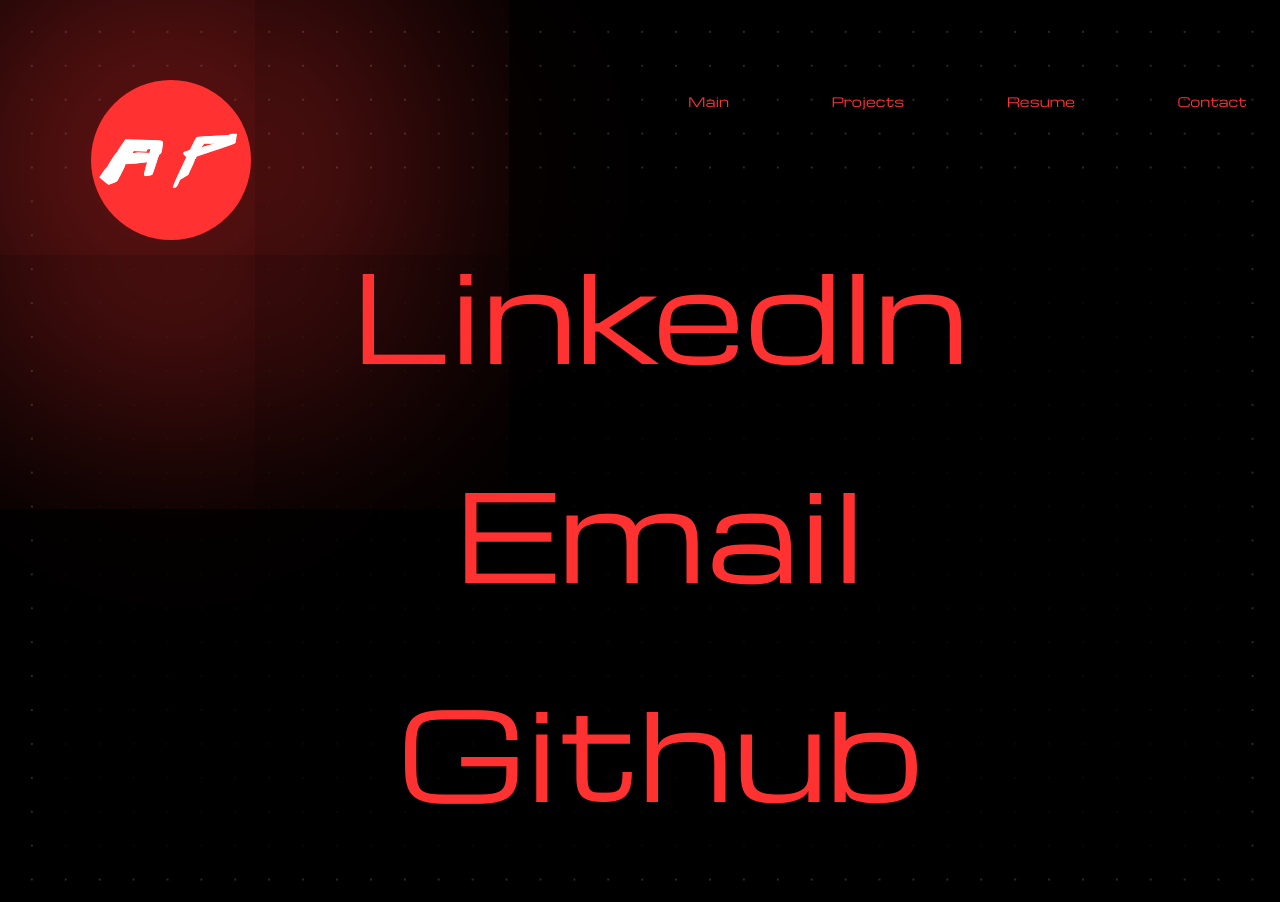
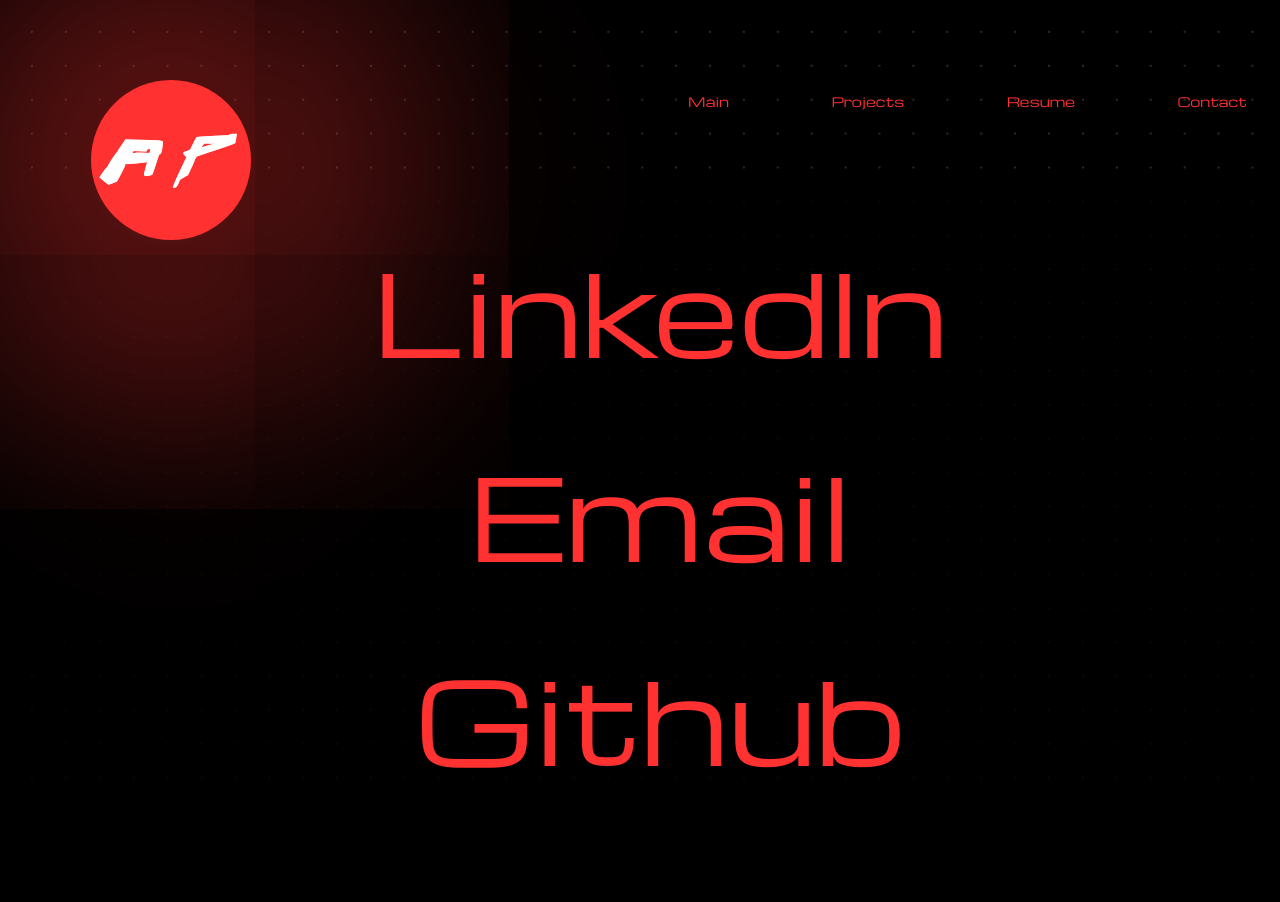
Before and after one commit to tetonkaa/Portfol.io, a React (Create React App) app in the folder frontend/my-app/: page /Contact in a window 1280 px wide. After the commit the page ends 802 px from the top, so only its background shows below. Built offline with nearby package versions, Linux system fonts and the light colour scheme; the HTML template or start-up script is replaced by a standard one.

Commit message:
updated positioning for contact/ projects page divs

```diff
--- a/frontend/my-app/src/pages/Contact/main.css
+++ b/frontend/my-app/src/pages/Contact/main.css
@@ -1,19 +1,17 @@
 .contactContainer{
-    display: flexbox;
-    Height: 85vh;
+
+    Height: 75vh;
     border-radius: 8px;
     background: rgba(0, 0, 0, 0.8);
-    margin: 3vw;
     color:white;
-    flex-direction: column;
-    justify-content: center;
-    border: grooved red;
     text-align: center;
-    font-size: 15vh;
-    margin-top: -27vh;
+    font-size: 14vh;
+
 }
 
 ul {
+    margin-top: -7vw;
+    margin-bottom: 0vw;
     list-style-type: none;
     font-family: michromaregular;
 }
--- a/frontend/my-app/src/pages/Nav/Nav.js
+++ b/frontend/my-app/src/pages/Nav/Nav.js
@@ -22,7 +22,7 @@
       <div className="linksContainer">
       <Link to="/">Main</Link>
       <Link to='/Projects'>Projects</Link>
-      <a href="/assets/Angel Puente Software Engineer.pdf" >Resume</a>
+      <a target="_blank" href="/assets/Angel Puente Software Engineer.pdf" >Resume</a>
       <Link to='/Contact'>Contact</Link>
 
       </div>
--- a/frontend/my-app/src/pages/Projects/main.css
+++ b/frontend/my-app/src/pages/Projects/main.css
@@ -1,11 +1,11 @@
 .ProjectsPage{
     display: flexbox;
-    Height: 100vh;
+    Height: 70vh;
     border-radius: 8px;
     background: rgba(0, 0, 0, 0.8);
     padding: 3vh;
     margin: 3vw;
-
+    margin-top: -20vh;
 
 
 
@@ -80,5 +80,5 @@
     display:flex;
     flex-direction: column;
     align-items: center;
-
+    margin-top: -5vh;
 }
```
Also changed, not shown: 1 other file (tests, documents, lock files or other folders).
